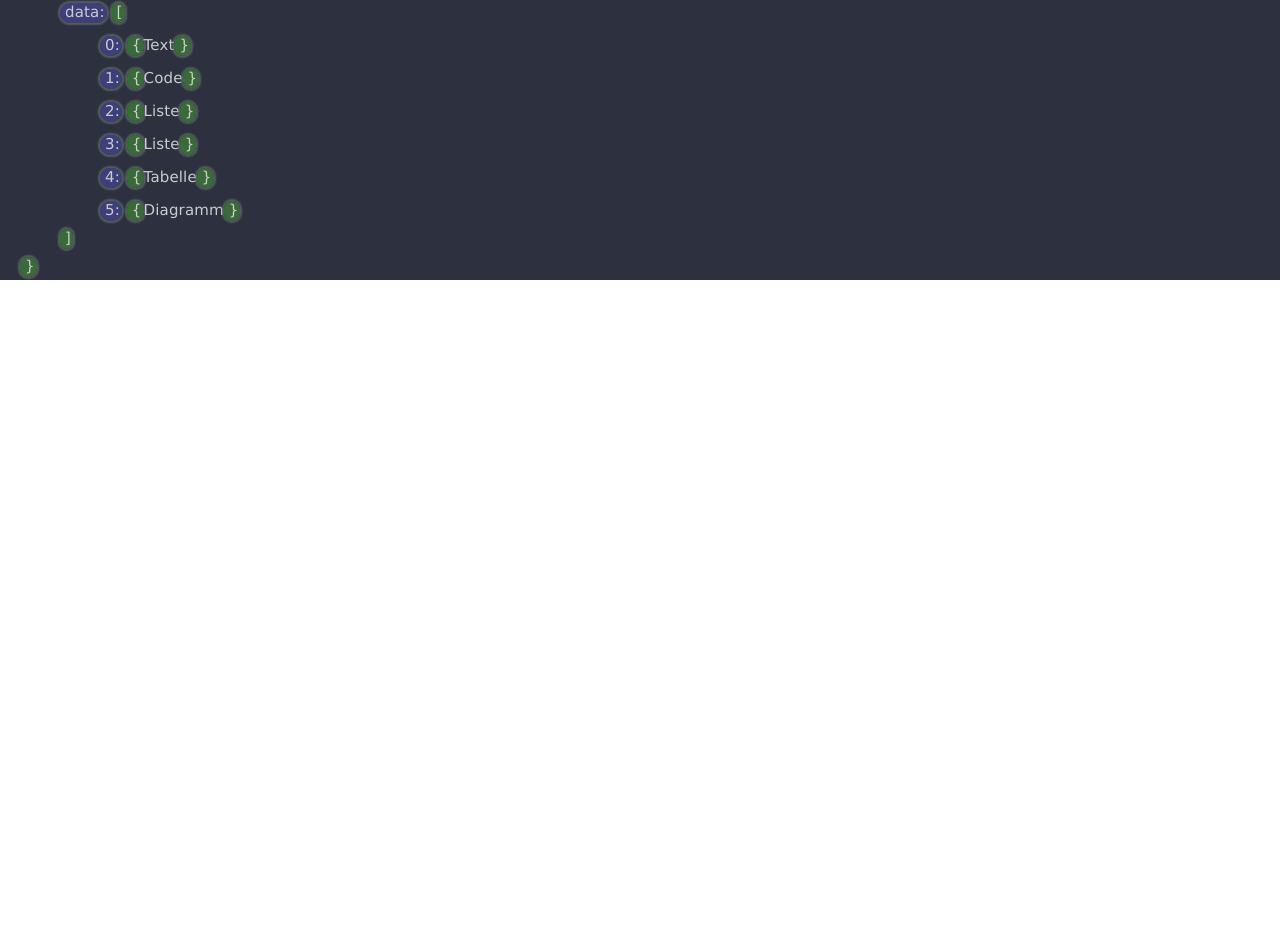
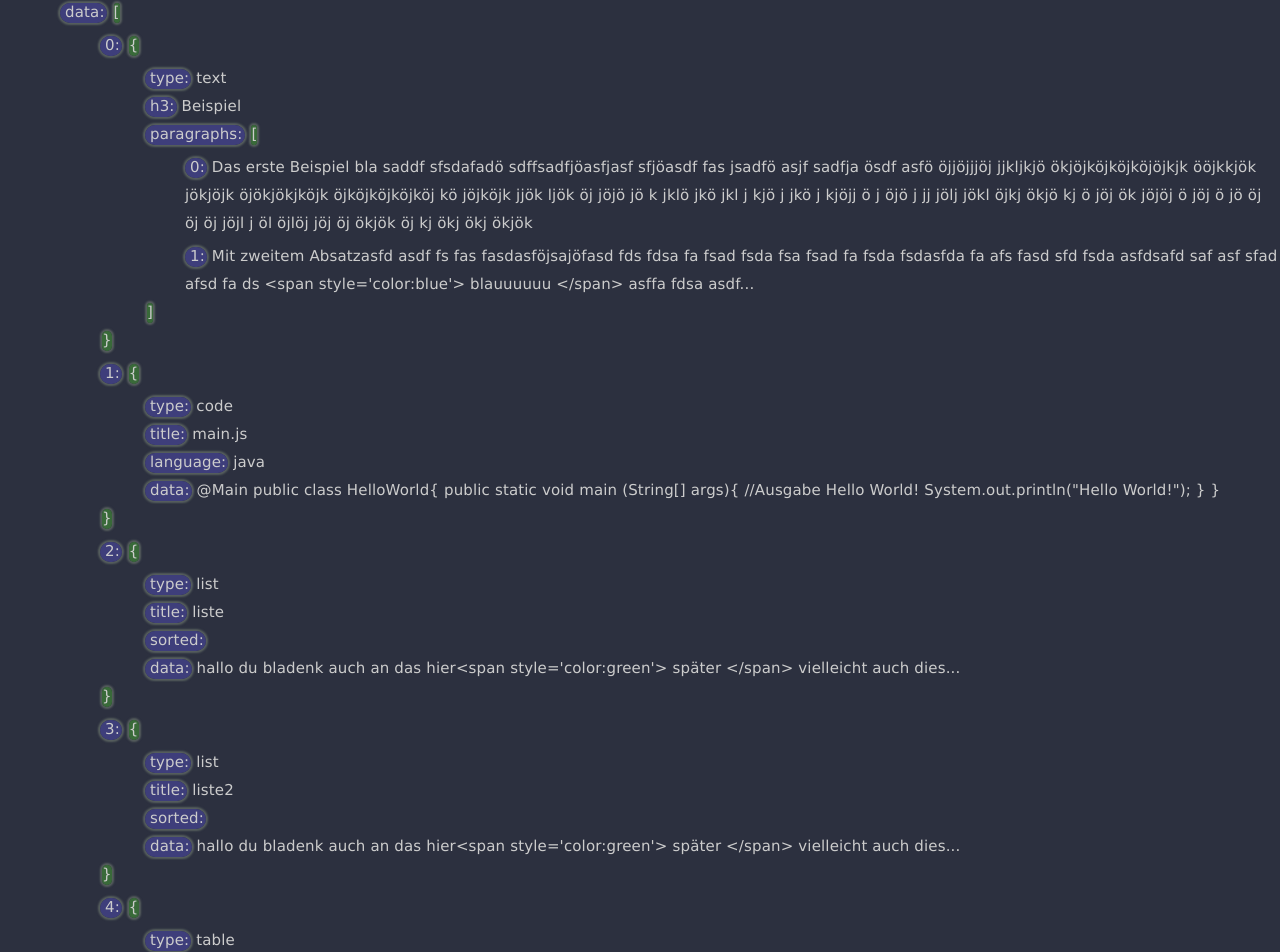
Before and after one commit to Steppzilla/code-works, a React (Create React App) app: page / in a window 1280 px wide. Shown: the part 1578-2530 px from the top of the page. Before the commit the page ends 1858 px from the top, so only its background shows below. Built offline with nearby package versions, Linux system fonts and the light colour scheme.

Commit message:
css / styling

```diff
--- a/src/component/JSON-view/JSON-view.tsx
+++ b/src/component/JSON-view/JSON-view.tsx
@@ -2,7 +2,7 @@ import {useState} from "react";
 import "../Article.css";
 import {article} from "../../static/codeStringExamples";
 import {ArticleData} from "../../model/ArticleData";
-import "../ArticleEditor.css";
+import "./JsonView.css";
 import JsonText from "./JsonText";
 import JsonCode from "./JsonCode";
 import JsonList from "./JsonList";
@@ -12,11 +12,11 @@ import JsonDiagram from "./JsonDiagram";
 export default function JSONView() {
 
     const [article2, setArticle2] = useState<ArticleData>(article);
-    const showTable: boolean = false;
-    const showText: boolean = false;
-    const showCode: boolean = false;
-    const showList: boolean = false;
-    const showDiagram: boolean = false;
+    const showTable: boolean = true;
+    const showText: boolean = true;
+    const showCode: boolean = true;
+    const showList: boolean = true;
+    const showDiagram: boolean = true;
 
     return (
         <div id={"AE"}>
--- a/src/component/JSON-view/JsonCode.tsx
+++ b/src/component/JSON-view/JsonCode.tsx
@@ -1,5 +1,5 @@
 import "../Article.css";
-import "../ArticleEditor.css";
+import "./JsonView.css";
 import {CodeData} from "../../model/CodeData";
 
 type JsonCodeParam = {
@@ -8,11 +8,12 @@ type JsonCodeParam = {
 
 export default function JsonText({val}: JsonCodeParam) {
 
-    return (<>
+    return (
+        <div className={"box"}>
             <p><span className={"key"}>type:</span> {val.type}</p>
             <p><span className={"key"}>title:</span> {val.title} </p>
             <p><span className={"key"}>language:</span> {val.language} </p>
             <p><span className={"key"}>data:</span> {val.data}</p>
-        </>
+        </div>
     )
 }
--- a/src/component/JSON-view/JsonDiagram.tsx
+++ b/src/component/JSON-view/JsonDiagram.tsx
@@ -1,5 +1,5 @@
 import "../Article.css";
-import "../ArticleEditor.css";
+import "./JsonView.css";
 import {ClassDiagramData} from "../../model/ClassDiagramData";
 
 type JsonDiagramParam = {
--- a/src/component/JSON-view/JsonList.tsx
+++ b/src/component/JSON-view/JsonList.tsx
@@ -1,5 +1,5 @@
 import "../Article.css";
-import "../ArticleEditor.css";
+import "./JsonView.css";
 import {ListData} from "../../model/ListData";
 
 type JsonListParam = {
--- a/src/component/JSON-view/JsonTabular.tsx
+++ b/src/component/JSON-view/JsonTabular.tsx
@@ -1,5 +1,5 @@
 import "../Article.css";
-import "../ArticleEditor.css";
+import "./JsonView.css";
 import {TableData} from "../../model/TableData";
 
 type JsonTabularParam = {
--- a/src/component/JSON-view/JsonText.tsx
+++ b/src/component/JSON-view/JsonText.tsx
@@ -1,5 +1,5 @@
 import "../Article.css";
-import "../ArticleEditor.css";
+import "./JsonView.css";
 import {TextBoxData} from "../../model/TextBoxData";
 
 type JsonTextParam = {
@@ -9,7 +9,7 @@ type JsonTextParam = {
 export default function JsonText({val}: JsonTextParam) {
 
     return (
-        <div>
+        <div className={"box"}>
             <p><span className={"key"}>type:</span> {val.type}</p>
             <p><span className={"key"}>h3:</span> {val.title}</p>
             <p><span className={"key"}>paragraphs:</span> <span
--- a/src/component/ArticleEditor.css
+++ b/src/component/JSON-view/JsonView.css
@@ -20,7 +20,7 @@
     margin: 0;
 }
 
-#AE .box>p{
+.box>p{
     padding-left:5px;
     border-radius:5px;
     margin:2px 0 0 0;
@@ -42,6 +42,7 @@
 #AE .structure{
     background-color: #396a39;
     border-radius: 15px;
-    padding:0 2px 2px 5px;
+    padding:0 0px 2px 0px;
+    margin:0 2px 0 2px;
     box-shadow: 0 0 2px 2px rgba(113, 123, 113, 0.63);
 }
```
